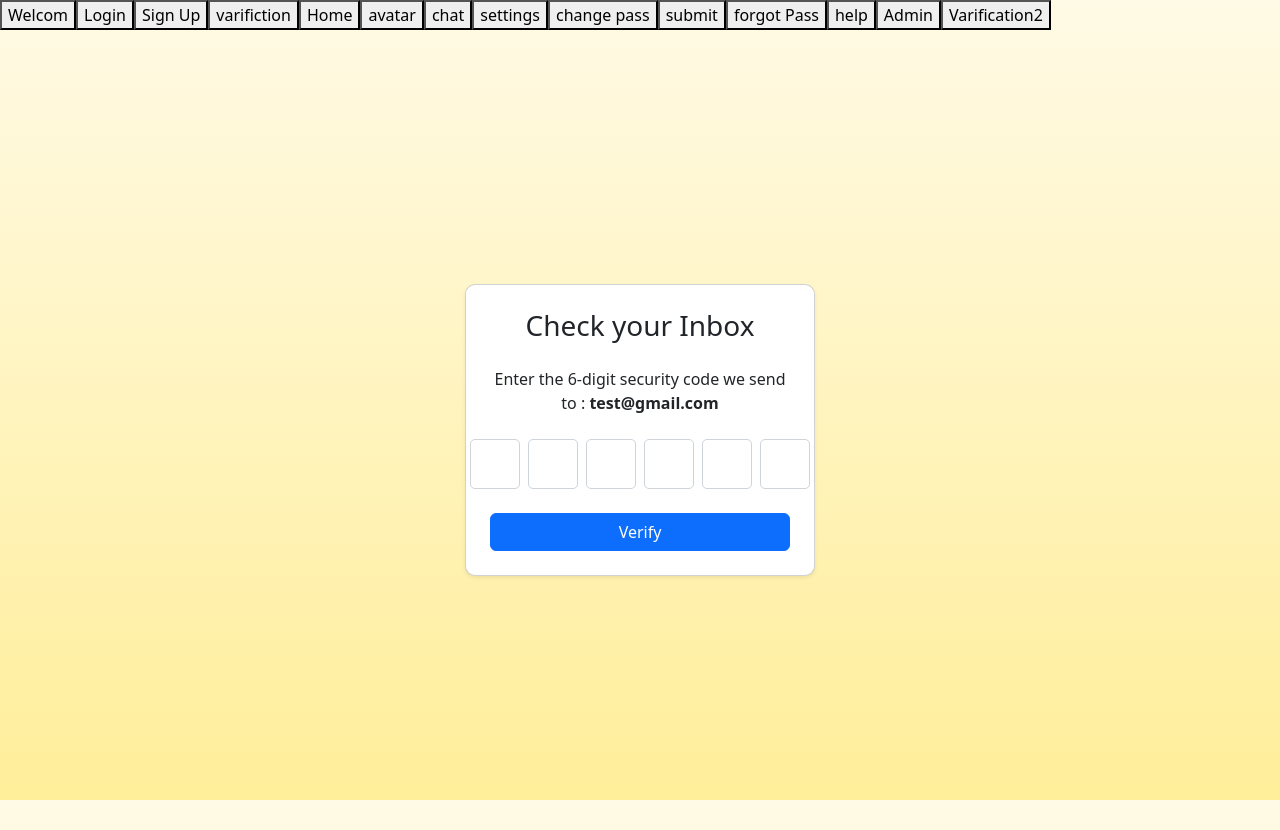
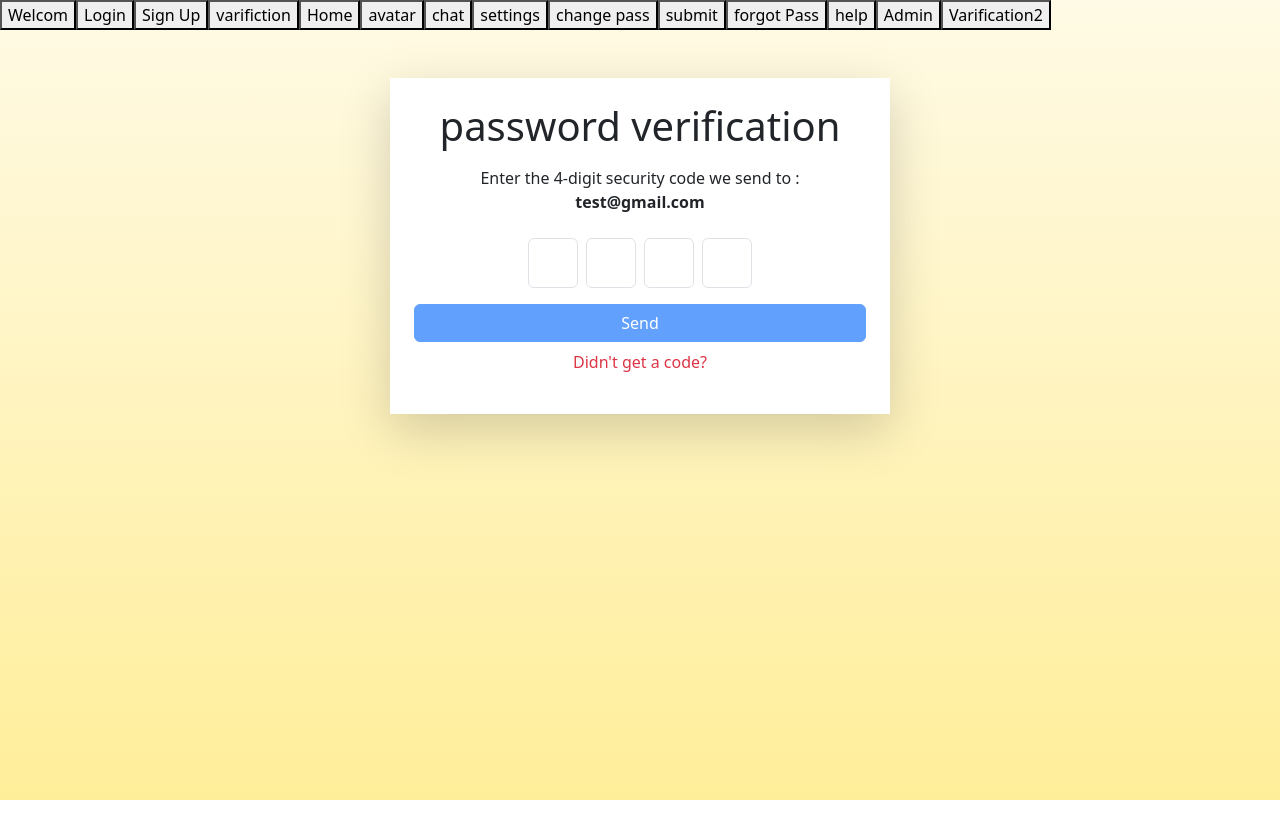
Before and after one commit to Avishay7/BeeLingualClient, a React (Vite) app: page /varification in a window 1280 px wide. After the commit the page ends 800 px from the top, so only its background shows below. Built offline with nearby package versions, Linux system fonts and the light colour scheme.

Commit message:
varification

```diff
--- a/src/componentsClient/signUpClient.jsx
+++ b/src/componentsClient/signUpClient.jsx
@@ -20,7 +20,7 @@ function SignUpClient() {
     console.log(_dataBody);
     dispatch(addName({ name: _dataBody.FirstName }));
     dispatch(addEmail({ email: _dataBody.email }));
-    nav("/homeClient");
+    nav("/varification");
   }
 
   let firstNameRef = register("FirstName", { required: true, minLength: 2, maxLength: 20 });
--- a/src/componentsClient/varification.jsx
+++ b/src/componentsClient/varification.jsx
@@ -1,40 +1,94 @@
-import React from 'react'
+import React, { useState } from 'react'
+import { useForm } from 'react-hook-form';
 import { useSelector } from 'react-redux';
+import { useNavigate } from 'react-router-dom';
 
 const Varification = () => {
-  const myName = useSelector(state => state.myDetailsSlice.email);
-  const email = myName;
+  let nav = useNavigate();
+  const myEmail = useSelector(state => state.myDetailsSlice.email);
+  const [code, setCode] = useState(['', '', '', '']);
+
+  const handleChange = (event, index) => {
+    const value = event.target.value;
+
+    // רק מספרים מותרים והגבלת אורך לאות אחת
+    if (/^[0-9]?$/.test(value)) {
+      const newCode = [...code];
+      newCode[index] = value;
+      setCode(newCode);
+
+      // מעבר אוטומטי לשדה הבא אם יש קלט
+      if (value && index < 3) {
+        document.getElementById(`input-${index + 1}`).focus();
+      }
+    }
+  };
+
+  const handleKeyDown = (event, index) => {
+    // מעבר לשדה הקודם בלחיצה על Backspace כשהשדה ריק
+    if (event.key === 'Backspace' && !code[index] && index > 0) {
+      document.getElementById(`input-${index - 1}`).focus();
+    }
+  };
+
+  const handleSubmit = () => {
+    const codeString = code.join(''); // חיבור הערכים למחרוזת
+    doApi(codeString)
+  };
+
+  // בדיקת תקינות האם כל השדות מולאו
+  const isCodeComplete = code.every((digit) => digit !== '');
+
+  const doApi = async (_code) => {
+    let _dataObg = {
+      email: myEmail,
+      code: _code,
+    }
+    console.log(_dataObg);
+    // API request
+    nav("/homeClient");
+  }
+
+  const sendAgain = () => {
+    nav("/SignUp");
+  };
 
   return (
-    <div className="container d-flex justify-content-center align-items-center vh-100">
-      <div className="card p-4 shadow-sm" style={{ width: '350px', borderRadius: '10px' }}>
-        <h3 className="text-center mb-4">Check your Inbox</h3>
-        <p className="text-center mb-4">
-        Enter the 6-digit security code we send to  : <strong>{email}</strong>
-        </p>
-        <form>
-          <div className="d-flex justify-content-center mb-4">
-            {Array.from({ length: 6 }).map((_, index) => (
+
+    <>
+      <div className=" container mt-5 shadow-lg p-4 d-flex flex-column text-center" style={{ width: '80%', maxWidth: '500px', backgroundColor: 'white' }}>
+        <div className="row justify-content-center">
+          {/* <img src="" alt="" /> */}
+          <h1 className=''>password verification</h1>
+
+          <p className="text-center mb-4 mt-2">Enter the 4-digit security code we send to : <strong>{myEmail}</strong></p>
+
+          <div className="d-flex justify-content-center gap-2">
+            {code.map((value, index) => (
               <input
+                key={index}
+                id={`input-${index}`}
                 type="text"
-                key={index}
+                className="form-control text-center"
+                style={{ width: '50px', fontSize: '24px' }}
                 maxLength="1"
-                className="form-control text-center mx-1"
-                style={{
-                  width: '50px',
-                  height: '50px',
-                  fontSize: '24px',
-                  borderRadius: '5px',
-                  border: '1px solid #ced4da',
-                  boxShadow: 'none'
-                }}
+                value={value}
+                onChange={(event) => handleChange(event, index)}
+                onKeyDown={(event) => handleKeyDown(event, index)}
               />
             ))}
           </div>
-          <button type="submit" className="btn btn-primary w-100">Verify</button>
-        </form>
+
+          <div className="text-center mt-3">
+            <button
+              className="btn btn-primary w-100"
+              onClick={handleSubmit} disabled={!isCodeComplete}  // הכפתור פעיל רק כאשר כל השדות מלאים
+            >Send</button>
+          </div>
+             <p  onClick={sendAgain} className='mt-2 text-danger '>Didn't get a code?</p>
+        </div>
       </div>
-    </div>
+    </>
   );
 }
 
--- a/src/componentsClient/welcome.jsx
+++ b/src/componentsClient/welcome.jsx
@@ -22,7 +22,7 @@ const Welcome = () => {
                 <div className="px-4" style={{ height: '100%', width: "60%" }}  >
                     <div className="bg-white p-4 shadow-lg text-center" style={{ height: '100%',width: "80%", borderRadius: '16px' }}>
                         <h3 className="py-2">About Us</h3>
-                        <p>We are a company focused on providing the best services... We are a company focused on providing the best services... We are a company focused on providing the best services... We are a company focused on providing the best services... We are a company focused on providing the best services...</p>
+                        <p>We are a company focused on providing the best services... We are a company focused on providing the best services... We are a company focused on providing the best services... We are a company focused on providing the best services... </p>
                     </div>
                 </div>
             </div>
```
